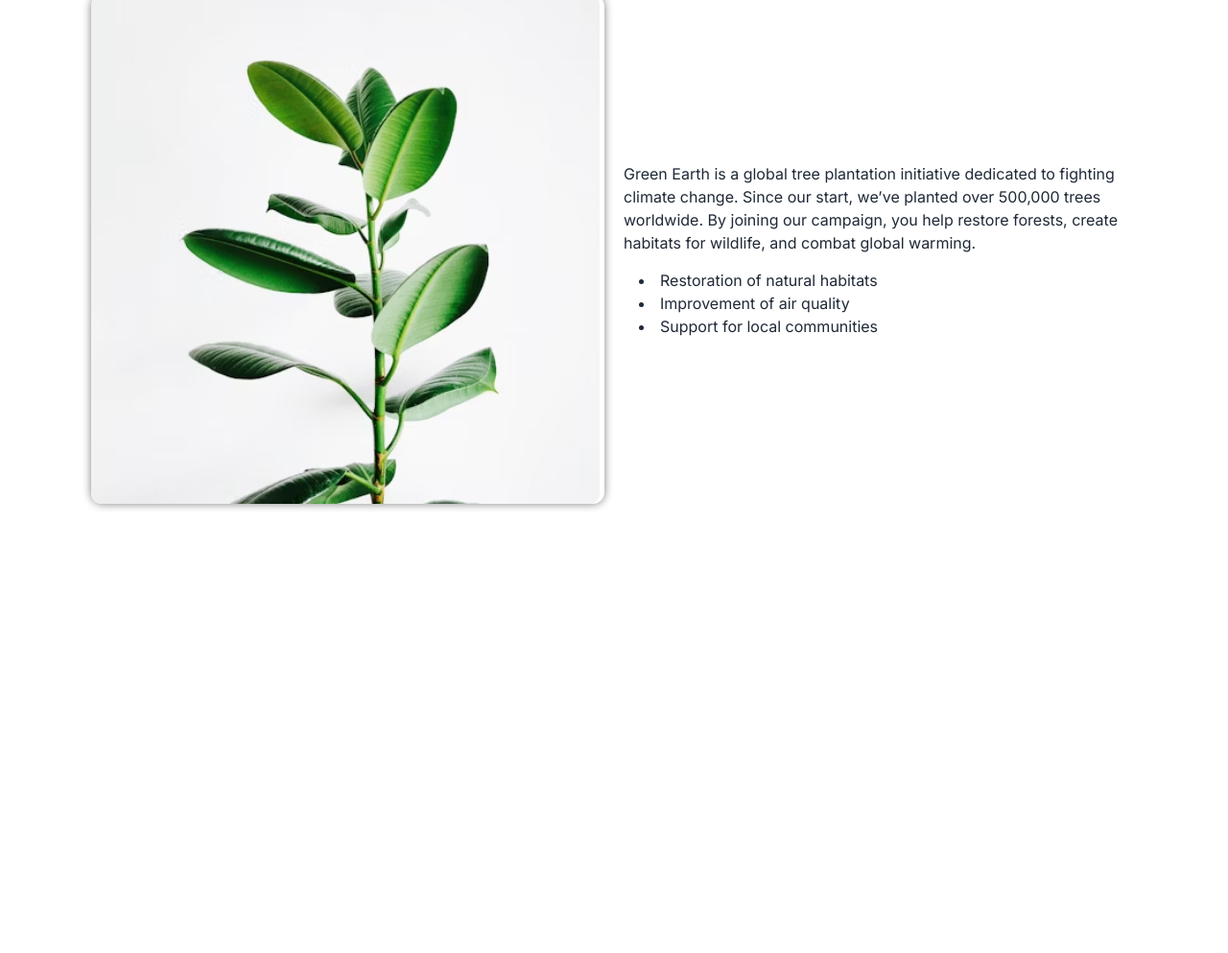
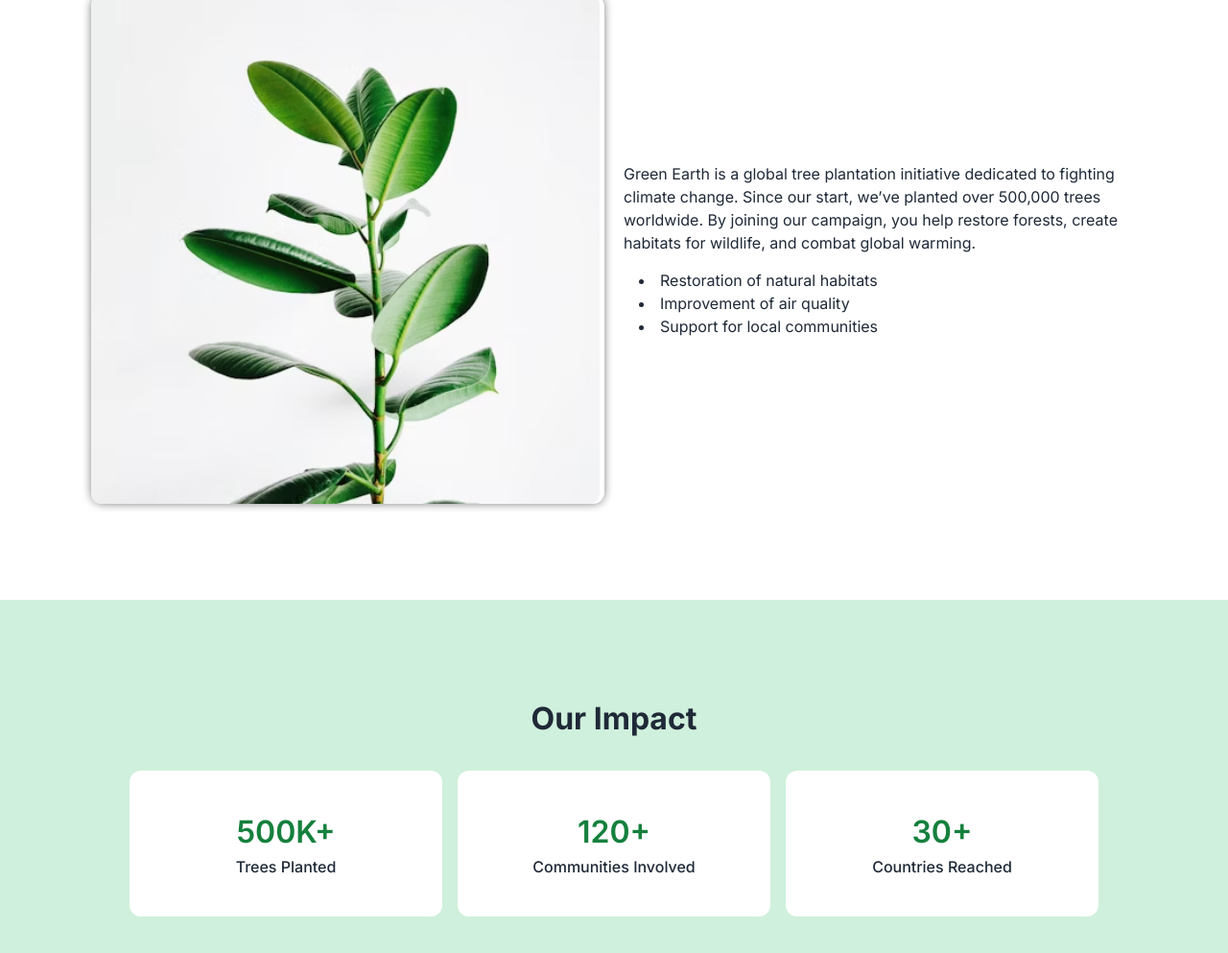
Before and after one commit to wp-shuvo/Green-Earth, a plain HTML site: page index.html in a window 1280 px wide. Shown: the part 753-1746 px from the top of the page at 96% size. Before the commit the page ends 1378 px from the top, so only its background shows below. Drawn offline with nearby package versions, Linux system fonts and the light colour scheme.

Commit message:
Impact section

```diff
--- a/index.html
+++ b/index.html
@@ -84,8 +84,31 @@
       </div>
     </div>
   </section>
+
   <!-- Our Impact section area -->
-  <section>
+  <section class="bg-[#cff0dc] px-[135px] py-[100px]">
+    <h3 class="text-[#1f2937] text-[32px] text-center font-bold mb-[30px]">Our Impact</h3>
+
+    <div class="flex flex-col items-center gap-4 md:flex-row">
+
+      <div
+        class="bg-white p-[40px] rounded-xl text-center w-[90%] md:basis-1/3 hover:bg-[#B9F8CE] hover:shadow-[0_0_10px_gray]">
+        <span class="text-[#15803d] text-[32px] font-semibold mb-3">500K+</span>
+        <p class="text-[#1f2937] font-medium">Trees Planted</p>
+      </div>
+
+      <div
+        class="bg-white p-[40px] rounded-xl text-center w-[90%]  md:basis-1/3 hover:bg-[#B9F8CE] hover:shadow-[0_0_10px_gray]">
+        <span class="text-[#15803d] text-[32px] font-semibold mb-3">120+</span>
+        <p class="text-[#1f2937] font-medium">Communities Involved</p>
+      </div>
+
+      <div
+        class="bg-white p-[40px] rounded-xl text-center w-[90%] md:basis-1/3 hover:bg-[#B9F8CE] hover:shadow-[0_0_10px_gray]">
+        <span class="text-[#15803d] text-[32px] font-semibold mb-3">30+</span>
+        <p class="text-[#1f2937] font-medium">Countries Reached</p>
+      </div>
+    </div>
 
   </section>
 
```
